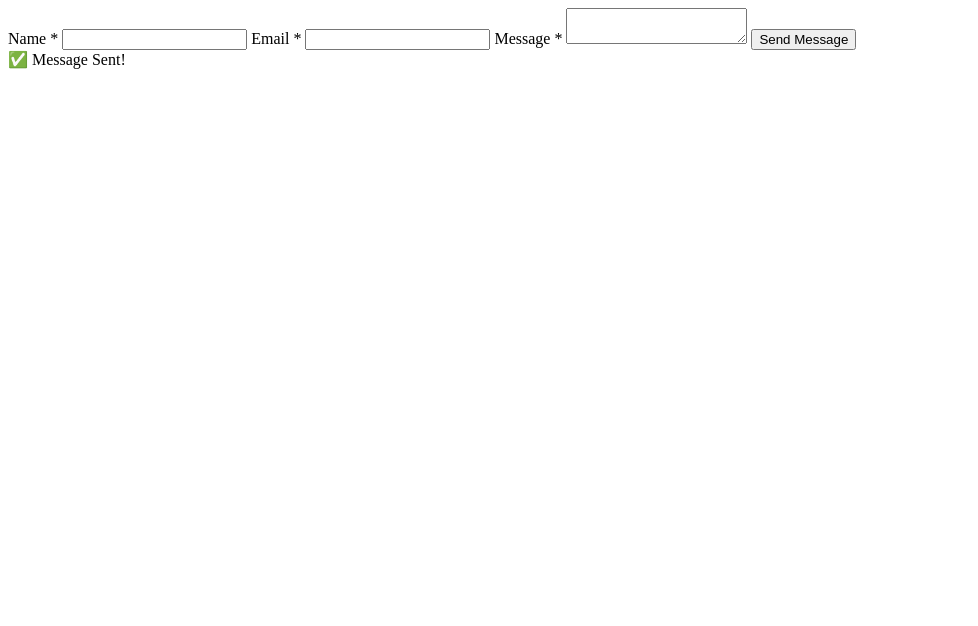
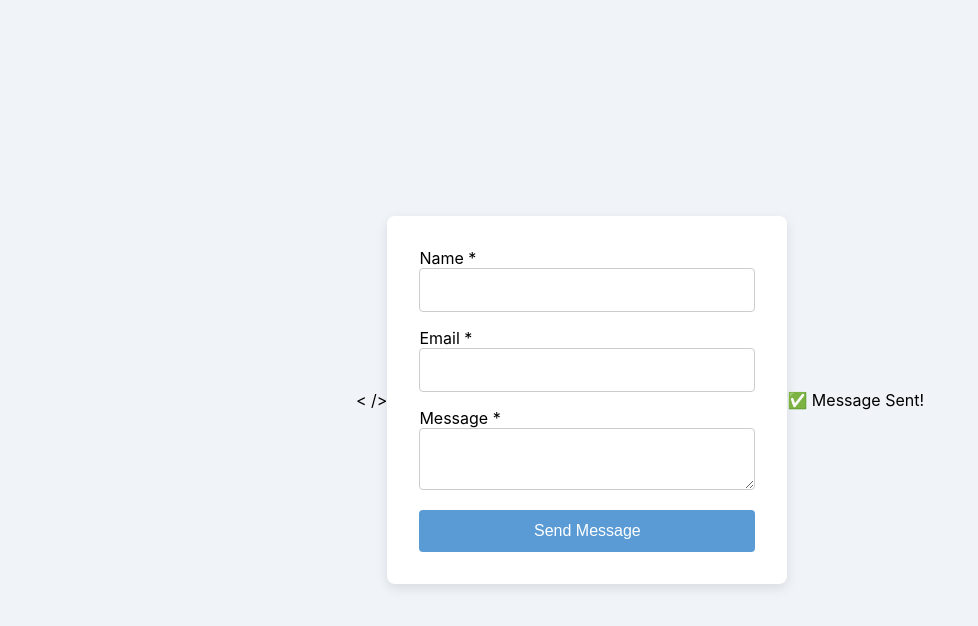
Before and after one commit to MastaBlasta867/contact-form-accessible, a plain HTML site: page index.html in a window 1280 px wide. Shown: the whole page, without its empty margins (0-978 px from the left). Drawn offline with Linux system fonts and the light colour scheme.

Commit message:
styles updated

```diff
--- a/index.html
+++ b/index.html
@@ -4,7 +4,8 @@
   <meta charset="UTF-8" />
   <meta name="viewport" content="width=device-width, initial-scale=1.0" />
   <title>Contact Form</title>
-  <link rel="stylesheet" href="style.css" />
+  <<link rel="stylesheet" href="styles.css">
+ />
 </head>
 <body>
 
--- a/styles.css
+++ b/styles.css
@@ -1,58 +1,69 @@
-body {
-  font-family: 'Inter', sans-serif;   /* Sets a clean, modern typeface */
-  background-color: #f0f4f8;          /* Soft light blue-gray background */
-  margin: 0;                          /* Removes default browser margin */
-  padding: 0;                         /* Removes default padding */
-  display: flex;                     /* Lets us use Flexbox for layout */
-  justify-content: center;           /* Centers form horizontally */
-  align-items: center;               /* Centers form vertically */
-  min-height: 100vh;                 /* Full-screen height */
+/* Reset default margins and paddings */
+* {
+  margin: 0;
+  padding: 0;
+  box-sizing: border-box; /* Ensures padding doesn't mess with sizing */
 }
 
-form {
-  background-color: white;           /* Gives the form a clean backdrop */
-  padding: 2rem;                     /* Adds space inside the form */
-  border-radius: 8px;                /* Smooths out the corners */
-  box-shadow: 0 4px 8px rgba(0,0,0,0.1); /* Adds a subtle shadow */
-  max-width: 400px;                  /* Keeps form from stretching too wide */
-  width: 100%;                       /* Allows it to scale on smaller screens */
+/* Page background and layout using Flexbox */
+body {
+  font-family: 'Inter', sans-serif;
+  background-color: #f0f4f8;
+  display: flex;
+  justify-content: center;
+  align-items: center;
+  min-height: 100vh; /* Full viewport height */
 }
 
-label {
-  margin-top: 1rem;
+/* Styling the form container */
+form {
+  background-color: white;
+  padding: 2rem;
+  border-radius: 8px;
+  box-shadow: 0 4px 12px rgba(0, 0, 0, 0.1);
+  max-width: 400px;
+  width: 100%;
 }
 
-input, textarea {
-  padding: 0.5rem;
-  margin-top: 0.5rem;
-  border: 1px solid #ccc;
+/* Style for headings */
+form h1 {
+  margin-bottom: 1.5rem;
+  text-align: center;
+  color: #333;
+  font-size: 1.5rem;
 }
 
+/* Input fields styling */
+input,
+textarea {
+  width: 100%;
+  padding: 0.75rem;
+  margin-bottom: 1rem;
+  border: 1px solid #ccc;
+  border-radius: 4px;
+  font-size: 1rem;
+  transition: border-color 0.3s ease;
+}
+
+input:focus,
+textarea:focus {
+  border-color: #5b9bd5;
+  outline: none;
+}
+
+/* Submit button styling */
 button {
-  margin-top: 1rem;
-  padding: 0.7rem;
-  background-color: #0066cc;
+  width: 100%;
+  padding: 0.75rem;
+  background-color: #5b9bd5;
   color: white;
+  font-size: 1rem;
   border: none;
+  border-radius: 4px;
   cursor: pointer;
+  transition: background-color 0.3s ease;
 }
 
 button:hover {
-  background-color: #004999;
+  background-color: #3a7bbf;
 }
-
-input:focus, textarea:focus {
-  outline: 2px solid #004999;
-}
-
-#toast {
-  display: none;
-  text-align: center;
-  margin-top: 1rem;
-  padding: 1rem;
-  background-color: #ddffdd;
-  color: green;
-}
-
-
-}
```
